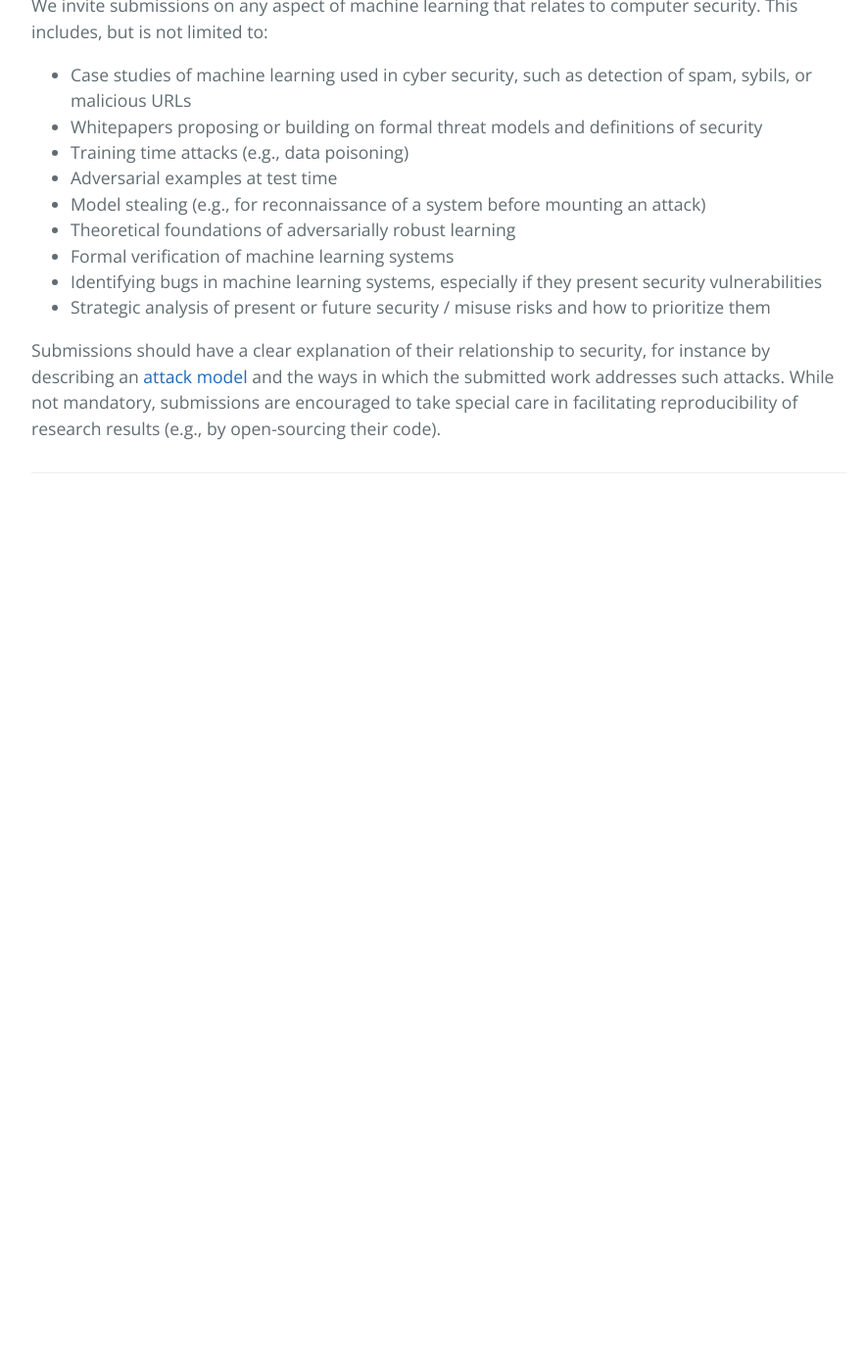
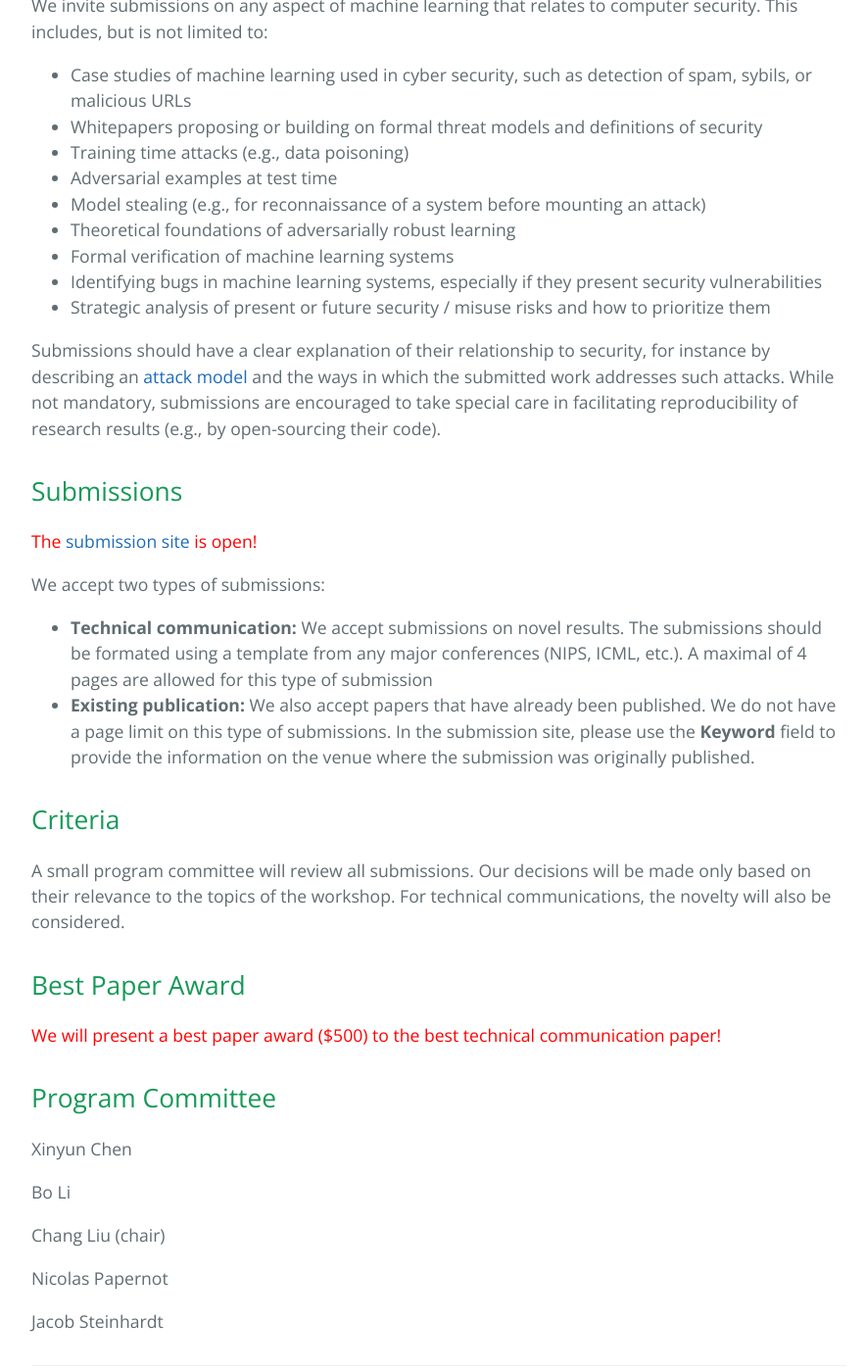
Before and after one commit to deep-learning-security/nips-workshop-2017, a Jekyll site: the page built from cfp.md, in a window 1280 px wide and 1400 px high, scrolled down 982 px. Shown: the whole window at 98% size, without its empty margins (192-1076 px from the left). Built offline with Jekyll 4.4.1, drawn with Linux system fonts in a browser that asks for light colours; before the commit the page ends 1529 px from its top, so only the background shows below that.

Commit message:
cfp update

```diff
--- a/cfp.md
+++ b/cfp.md
@@ -48,3 +48,37 @@ to security, for instance by describing an [attack model](https://en.wikipedia.o
 in which the submitted work addresses such attacks. While not mandatory,
 submissions are encouraged to take special care in facilitating
 reproducibility of research results (e.g., by open-sourcing their code).
+
+## Submissions
+
+<span style="color:red">The [submission site](https://easychair.org/conferences/?conf=mlsec17) is open!</span>
+
+We accept two types of submissions:
+
++ **Technical communication:** We accept submissions on novel results. The submissions should be formated using
+a template from any major conferences (NIPS, ICML, etc.). A maximal of 4 pages are allowed for this type of
+submission
++ **Existing publication:** We also accept papers that have already been published. We do not have a page limit
+on this type of submissions. In the submission site, please use the **Keyword** field to provide the information
+on the venue where the submission was originally published.
+
+## Criteria
+
+A small program committee will review all submissions. Our decisions will be made only based on their relevance
+to the topics of the workshop. For technical communications, the novelty will also be considered.
+
+## Best Paper Award
+
+<span style="color:red">We will present a best paper award ($500) to the best technical communication paper!</span>
+
+## Program Committee
+
+Xinyun Chen
+
+Bo Li
+
+Chang Liu (chair)
+
+Nicolas Papernot
+
+Jacob Steinhardt
```
